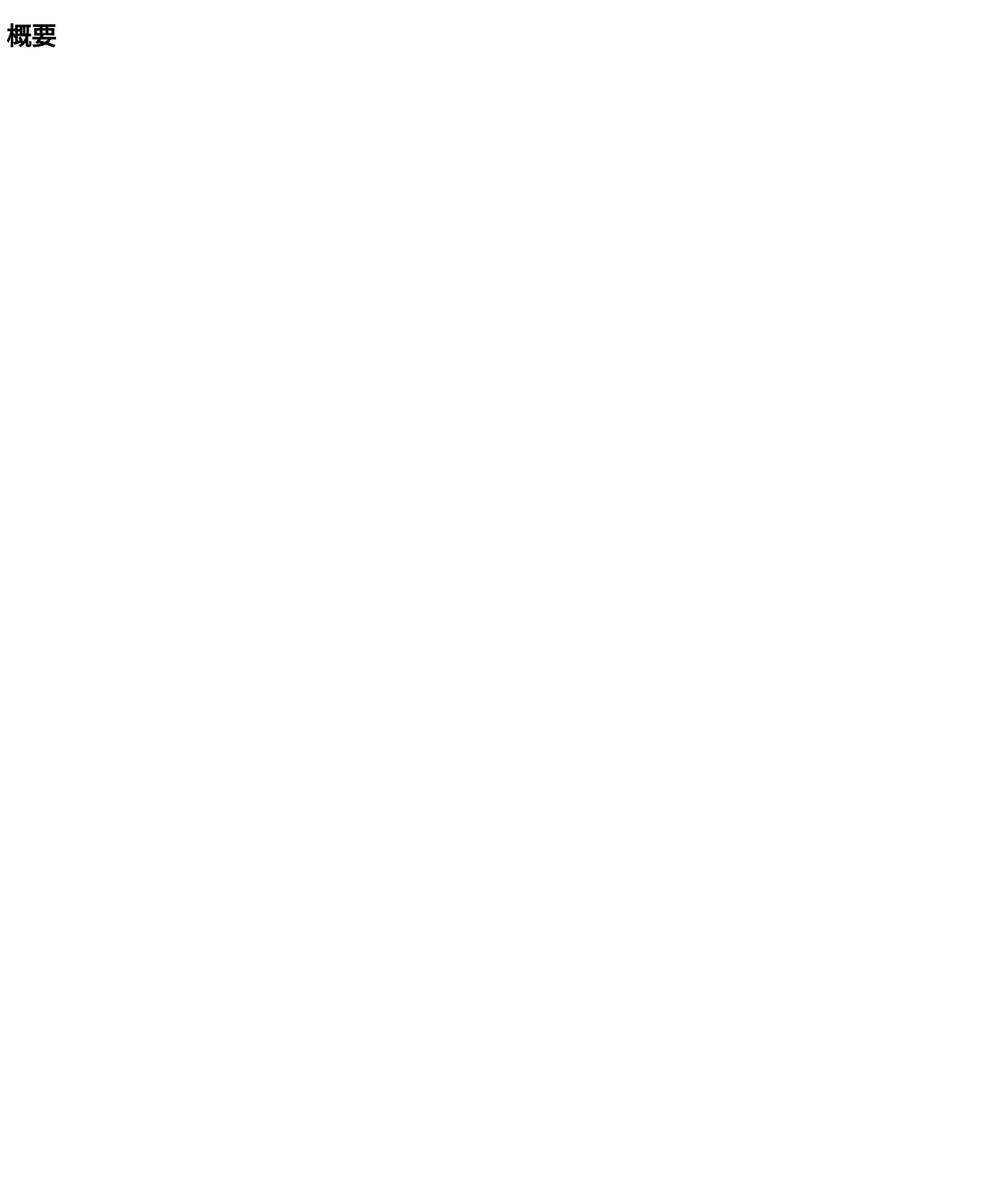
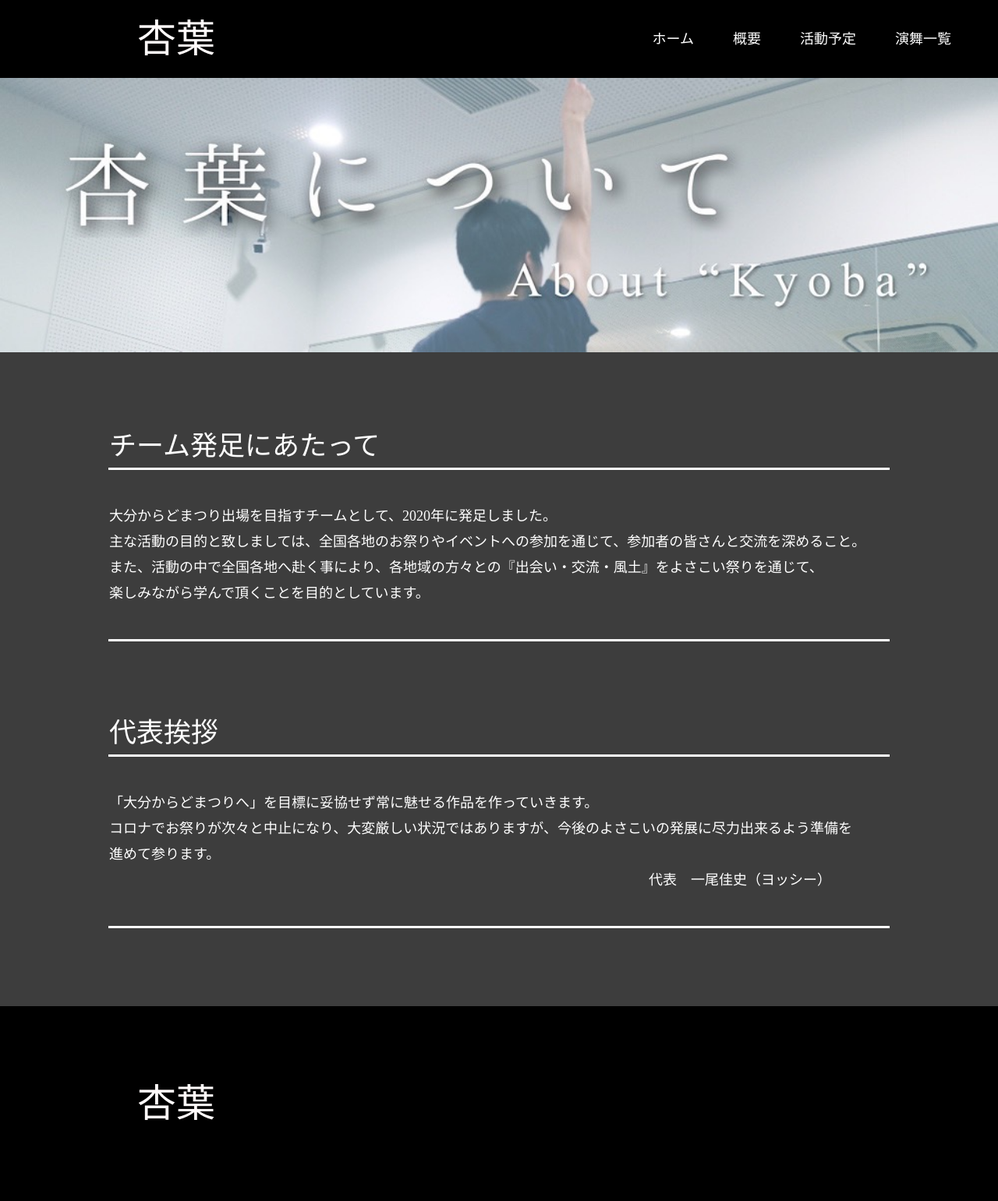
Before and after one commit to kudo1521/oita-yosakoi, a plain HTML site: page about.html in a window 1280 px wide. Shown: the whole page at 78% size. Before the commit the page ends 800 px from the top, so only its background shows below. Drawn offline with Linux system fonts and the light colour scheme.

Commit message:
下層ページ「概要」作成 フォントを明朝体にした

```diff
--- a/about.html
+++ b/about.html
@@ -3,9 +3,47 @@
 <head>
     <meta charset="UTF-8">
     <meta name="viewport" content="width=device-width, initial-scale=1.0">
+    <link rel="stylesheet" href="css/reset.css ">
+    <link rel="stylesheet" href="css/about.css ">
     <title>概要</title>
 </head>
 <body>
-    <h1>概要</h1>
+    <header class="header">
+        <h1>杏葉</h1>
+        <nav>
+            <ul>
+                <li><a href="index.html">ホーム</a></li>
+                <li><a href="about.html">概要</a></li>
+                <li><a href="about2.html">活動予定</a></li>
+                <li><a href="about3.html">演舞一覧</a></li>
+            </ul>
+        </nav>
+    </header>
+    <main class="main">
+        <div class="top-wrapper">
+            <img src="img/aboutpage-image.jpeg">
+        </div>
+        <h2 class="area-title">チーム発足にあたって</h2>
+        <hr width="1000px" size="3px" color="#fff">
+        <section class="about">
+            <p>大分からどまつり出場を目指すチームとして、2020年に発足しました。</p>
+            <p>主な活動の目的と致しましては、全国各地のお祭りやイベントへの参加を通じて、参加者の皆さんと交流を深めること。</p>
+            <p>また、活動の中で全国各地へ赴く事により、各地域の方々との『出会い・交流・風土』をよさこい祭りを通じて、</p>
+            <p>楽しみながら学んで頂くことを目的としています。</p>
+        </section>
+        <hr width="1000px" size="3px" color="#fff">
+        <h2 class="area-title">代表挨拶</h2>
+        <hr width="1000px" size="3px" color="#fff">
+        <section class="representativegreeting">
+            <p>「大分からどまつりへ」を目標に妥協せず常に魅せる作品を作っていきます。</p>
+            <p>コロナでお祭りが次々と中止になり、大変厳しい状況ではありますが、今後のよさこいの発展に尽力出来るよう準備を</p>
+            <p>進めて参ります。</p>
+            <span>代表　一尾佳史（ヨッシー）</span>
+        </section>
+        <hr width="1000px" size="3px" color="#fff">
+    </main>
+    <footer>
+        <h1>杏葉</h1>
+    </footer>
 </body>
 </html>
--- /dev/null
+++ b/css/about.css
@@ -0,0 +1,78 @@
+@charset "utf-8";
+.header{
+    height:100px;
+    background-color:#000;
+    display: flex;
+    justify-content: space-between;
+    align-items: center;
+    padding:0 60px;
+    font-family: Century,MS Serif,Times New Roman,serif;
+}
+.header h1{
+    color: snow;
+    margin-left: 10%;
+    font-size: 50px;
+
+}
+.header a{
+    color:#fff;
+}
+.header ul{
+    margin-left: 50px;
+    display: flex;
+    justify-content: space-between;
+    font-size: 18px;
+}
+.header ul li {
+    margin-left:50px;
+}
+.top-wrapper img{
+    width:100%;
+    height:100%;
+}
+body {
+    background-color: #3d3d3d;
+    color: #fff;
+    font-family: Century,MS Serif,Times New Roman,serif;
+}
+.area-title {
+    max-width: 1000px;
+    margin: 100px auto 10px;
+    font-size: 35px;
+}
+.about{
+    margin-top: 50px;
+    margin-bottom: 50px;
+}
+.about p {
+    max-width: 1000px;
+    margin: 0px auto 15px;
+    font-size: 18px;
+}
+.representativegreeting{
+    margin-top: 50px;
+    margin-bottom: 50px;
+}
+.representativegreeting p {
+    max-width: 1000px;
+    margin: 0px auto 15px;
+    font-size: 18px;
+}
+.representativegreeting span {
+    margin-left: 65%;
+    font-size: 18px;
+}
+footer{
+    height:250px;
+    background-color:#000;
+    display: flex;
+    justify-content: space-between;
+    align-items: center;
+    padding:0 60px;
+    margin-top: 100px;
+}
+footer h1{
+    color: snow;
+    margin-left: 10%;
+    font-size: 50px;
+}
--- a/css/style.css
+++ b/css/style.css
@@ -6,6 +6,7 @@
     justify-content: space-between;
     align-items: center;
     padding:0 60px;
+    font-family: Century,MS Serif,Times New Roman,serif;
 }
 .header h1{
     color: snow;
@@ -25,12 +26,10 @@
 .header ul li {
     margin-left:50px;
 }
-.header ul li:first-child {
-    margin-left: 0px;
-}
-.main {
+body {
     background-color: #3d3d3d;
     color: #fff;
+    font-family: Century,MS Serif,Times New Roman,serif;
 }
 .top-wrapper img{
     width:100%;
@@ -111,7 +110,7 @@ dd{
     font-size: 35px;
 }
 footer{
-    height:150px;
+    height:250px;
     background-color:#000;
     display: flex;
     justify-content: space-between;
```
Also changed, not shown: index.html (+1 -0 lines), img/aboutpage-image.jpeg (added), img/schedulepage-image.jpeg (added), img/works-image.jpeg (added).
